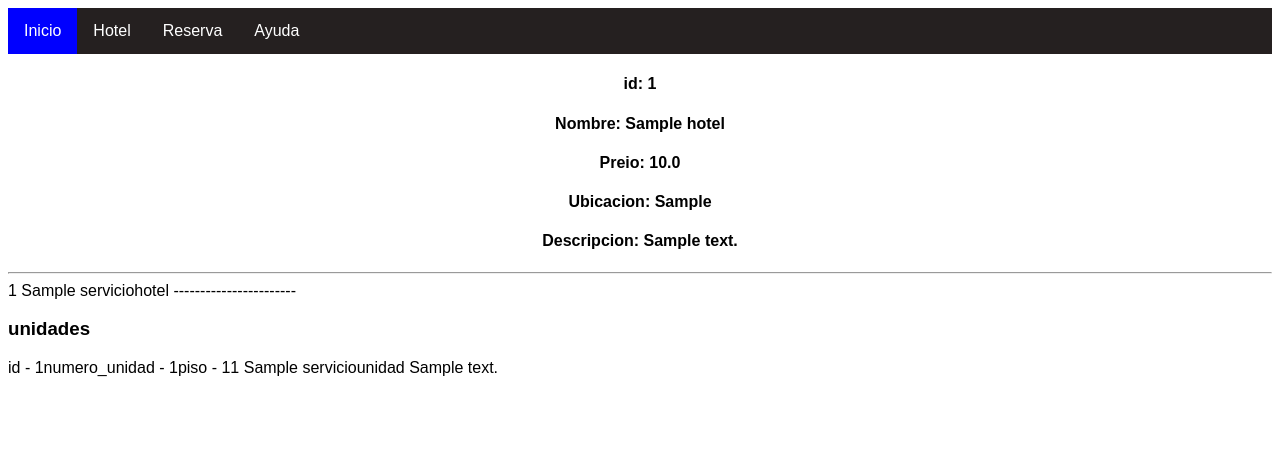
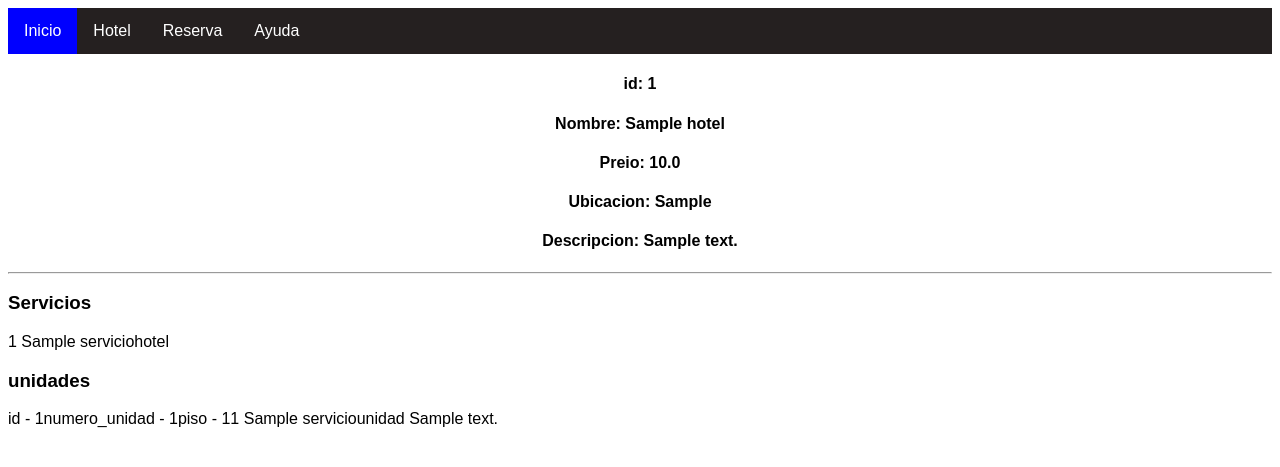
Before and after one commit to yrimar8800/OperadoraTurustica, a Django app: page /hotel/detalle/1/ in a window 1280 px wide. Shown: the top 467 px of the page. Run offline with Django 4.2, Linux system fonts and the light colour scheme; tables that the repository leaves empty hold one stand-in row (values such as "Sample post").

Commit message:
edite la plantilla detalle.html

```diff
--- a/templates/hotel/detalle.html
+++ b/templates/hotel/detalle.html
@@ -11,12 +11,13 @@
 </center>
 <hr>
 {%if servicios %}
+<h3>Servicios</h3>
 {%for servicio in servicios%}
     {{servicio.id}}
     {{servicio.nombre}}
 {%endfor%}
 {%endif%}
------------------------
+
 <h3>unidades</h3>
 {%if unidades %}
 {%for unidad in unidades%}
```
